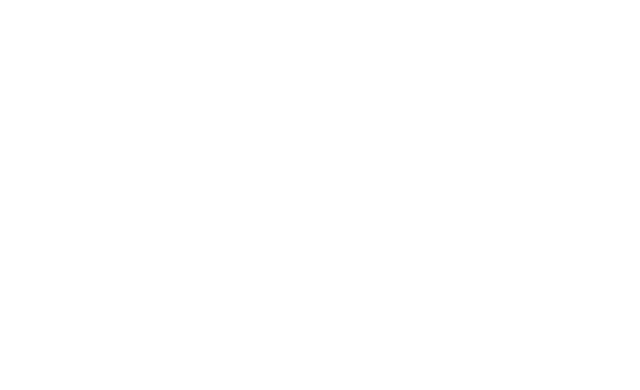
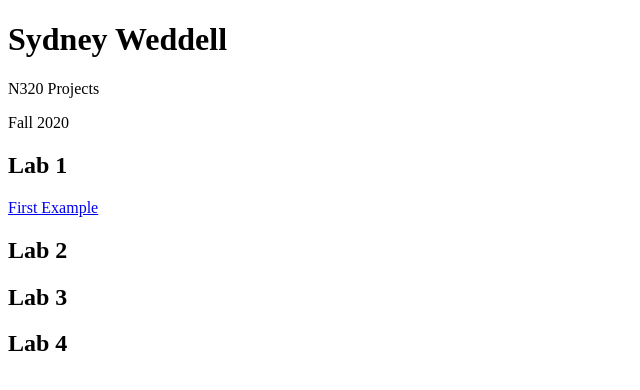
Before and after one commit to smweddell/n320fall2020, a plain HTML site: page index.html in a window 1280 px wide. Shown: the whole page, without its empty margins (0-640 px from the left). Drawn offline with Linux system fonts and the light colour scheme.

Commit message:
adding lab1

```diff
--- a/index.html
+++ b/index.html
@@ -3,9 +3,18 @@
 <head>
     <meta charset="UTF-8">
     <meta name="viewport" content="width=device-width, initial-scale=1.0">
-    <title>Ground Rain</title>
+    <title>N320 Projects</title>
 </head>
 <body>
+    <h1>Sydney Weddell</h1>
+    <p>N320 Projects</p>
+    <p>Fall 2020</p>
 
+    <h2>Lab 1</h2>
+    <p><a href="labs/lab1/index.html">First Example</a></p>
+
+    <h2>Lab 2</h2>
+    <h2>Lab 3</h2>
+    <h2>Lab 4</h2>
 </body>
 </html>
```
Also changed, not shown: labs/lab1/index.html (added, +11 -0 lines).
